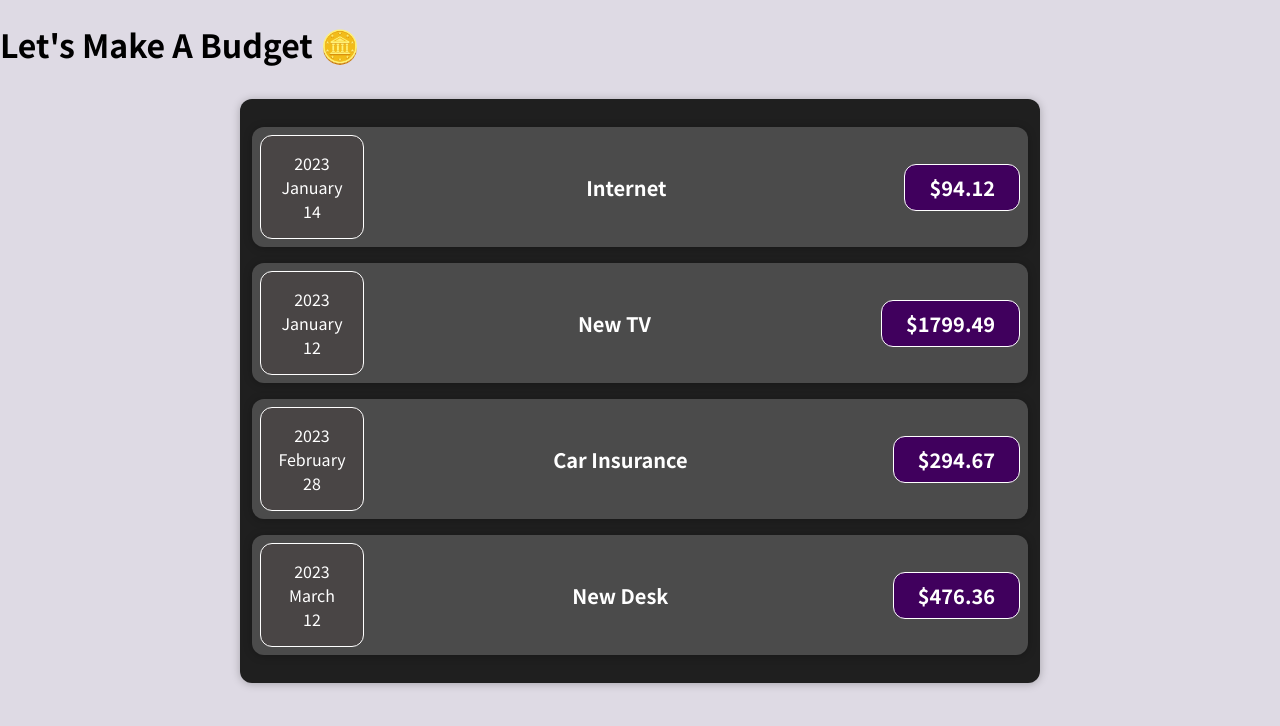
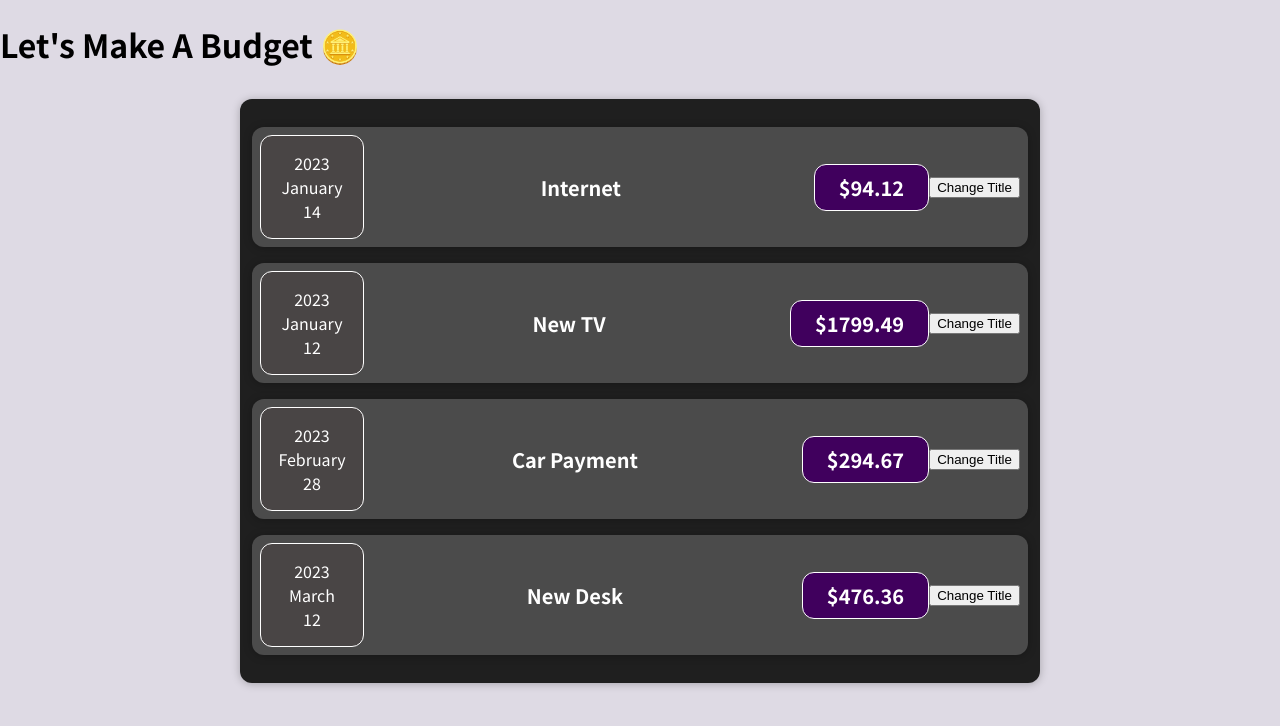
Before and after one commit to Nikansha-M/Track-My-Budget, a JavaScript app: page / in a window 1280 px wide. Shown: the top 726 px of the page. Built offline with nearby package versions, Linux system fonts and the light colour scheme.

Commit message:
created separate Expense and UI folders

```diff
--- a/src/App.js
+++ b/src/App.js
@@ -1,6 +1,6 @@
-import Expenses from "./components/Expenses";
+import Expenses from "./components/Expense/Expenses";
 
-function App() {
+const App = () => {
   const expenses = [
     {
       id: 'a1',
@@ -16,7 +16,7 @@ function App() {
     },
     {
       id: 'a3',
-      title: 'Car Insurance',
+      title: 'Car Payment',
       amount: 294.67,
       date: new Date(2023, 1, 28),
     },
--- a/src/components/ExpenseDate.js
+++ b/src/components/Expense/ExpenseDate.js
@@ -1,6 +1,6 @@
 import './ExpenseDate.css';
 
-function ExpenseDate(props) {
+const ExpenseDate = (props) => {
     const month = props.date.toLocaleString("en-US", { month: 'long' });
     const day = props.date.toLocaleString("en-US", { day: '2-digit' });
     const year = props.date.getFullYear();
--- a/src/components/ExpenseItem.js
+++ b/src/components/Expense/ExpenseItem.js
@@ -1,15 +1,16 @@
 import './ExpenseItem.css';
 import ExpenseDate from './ExpenseDate';
-import Card from './Card';
+import Card from '../UI/Card';
 
-function ExpenseItem(props) {
+const ExpenseItem = (props) => {
     return (
         <Card className='expense-item'>
-            <ExpenseDate date={props.date}/>
+            <ExpenseDate date={props.date} />
             <div className='expense-item__description'>
                 <h2>{props.title}</h2>
                 <div className='expense-item__price'>${props.amount}</div>
             </div>
+            <button>Change Title</button>
         </Card>
     );
 }
--- a/src/components/Expenses.js
+++ b/src/components/Expense/Expenses.js
@@ -1,8 +1,8 @@
 import './Expenses.css';
 import ExpenseItem from './ExpenseItem';
-import Card from './Card';
+import Card from '../UI/Card';
 
-function Expenses(props) {
+const Expenses = (props) => {
     return (
         <Card className='expenses'>
             <ExpenseItem
--- a/src/components/Card.js
+++ b/src/components/UI/Card.js
@@ -1,6 +1,6 @@
 import './Card.css';
 
-function Card(props) {
+const Card = (props) => {
     const cardClasses = "card " + props.className;
 
     return (
```
Also changed, not shown: src/components/Expense/ExpenseDate.css (renamed from src/components/ExpenseDate.css), src/components/Expense/ExpenseItem.css (renamed from src/components/ExpenseItem.css), src/components/Expense/Expenses.css (renamed from src/components/Expenses.css), src/components/UI/Card.css (renamed from src/components/Card.css).
